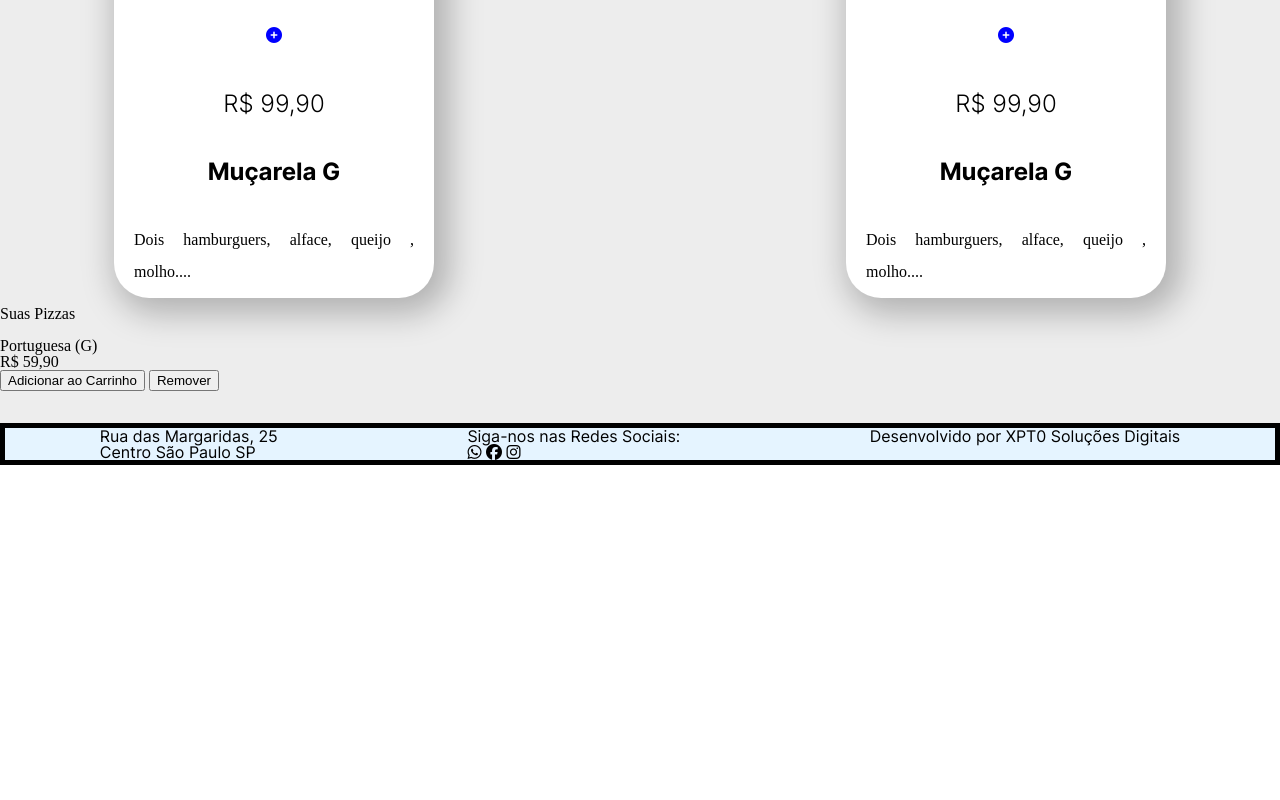
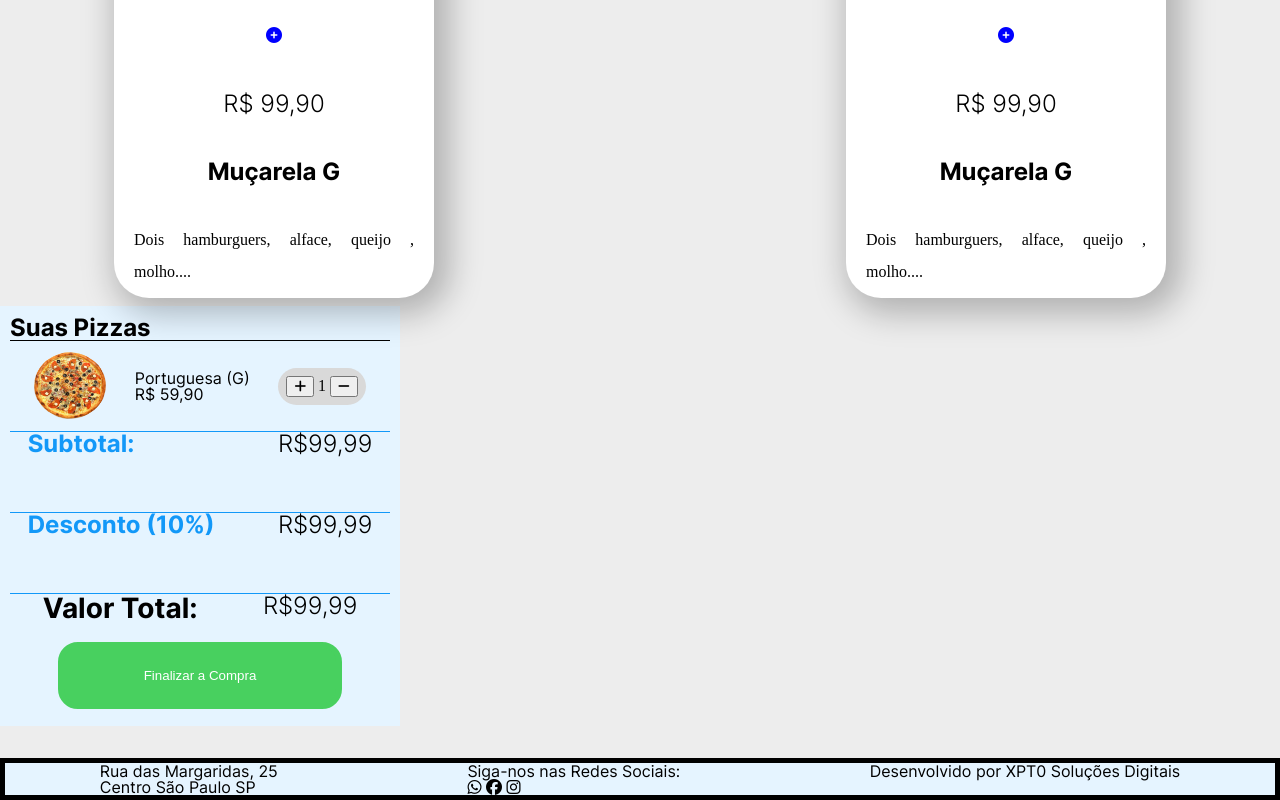
Before and after one commit to MateusRochaMr133/Project-Pizzaria, a plain HTML site: page index.html in a window 1280 px wide. Shown: the part 1302-2102 px from the top of the page. Before the commit the page ends 1767 px from the top, so only its background shows below. Drawn offline with Linux system fonts and the light colour scheme.

Commit message:
Criação do carrinho

```diff
--- a/index.html
+++ b/index.html
@@ -11,6 +11,7 @@
     <link rel="stylesheet" href="./stylecss/carrinho.css">
     <link rel="stylesheet" href="./stylecss/style.css">
     <link rel="stylesheet" href="./stylecss/style01.css">
+    <link rel="stylesheet" href="">
     <script src="https://kit.fontawesome.com/54169e989a.js" crossorigin="anonymous"></script>
 </head>
 
@@ -65,16 +66,44 @@
         </section>
 
         <aside class="carrinho">
-            <h1 class="carrinho__titulo">Suas Pizzas</h1>
+            <h1 class="carrinho__tx-tx--titulo">Suas Pizzas</h1>
             <div class="carrinho__item">
-                <img src="" alt="" class="carrinho__item-img">
-                <p class="carrrinho__item-descricao">Portuguesa (G)</p>
-                <p class="carrinho__item-preco">R$ 59,90</p>
-                <div class="carrrinho__qtd-controle">
-                    <button class="carrinho__item-adicionar">Adicionar ao Carrinho</button>
-                    <span class="carrinho__item-qtd"></span>
-                    <button class="carrinho__item-remover">Remover</button>
+                <img src="./img/img-produto01.png" alt="" class="carrinho__img">
+                <div class="carrinho_item--item-preço">
+                    <p class="carrinho__tx">Portuguesa (G)</p>
+                    <p class="carrinho__tx">R$ 59,90</p>
                 </div>
+                <div class="carrinho__qtd-controle">
+                    <button class="carrinho__btn btn--adicionar">
+                        <span class="fa-solid fa-plus"></span>
+                    </button>
+                    <span class="carrinho__qtd">1</span>
+                    <button class="carrinho__btn btn--remover">
+                        <span class="fa-solid fa-minus"></span>
+                    </button>
+                </div>
+            </div>
+
+            <div class="carrinho__calculos">
+                <div class="carrinho__txx">
+                    <p class="carrinho__tx-tx--item">Subtotal:</p>
+                    <span class="carrinho__tx-tx--valor">R$99,99</span>
+                </div>
+
+                <div class="carrinho__txx">
+                    <p class="carrinho__tx-tx--item">Desconto (10%)</p>
+                    <span class="carrinho__tx-tx--valor">R$99,99</span>
+                </div>
+
+                <div class="carrinho__txx">
+                    <p class="carrinho__tx-tx--total">Valor Total:</p>
+                    <span class="carrinho__tx-tx--valor-total">R$99,99</span>
+                </div>
+
+                <div class="carrinho__btn_button">
+                    <button class="carrinho__btn-btn--finalizar-compra">Finalizar a Compra</button>
+                </div>
+
             </div>
         </aside>
     </main>
--- a/stylecss/carrinho.css
+++ b/stylecss/carrinho.css
@@ -0,0 +1,94 @@
+.carrinho {
+    background-color: var(--preset--color--baby-blue);
+    padding: 10px;
+    width: 380px;
+    height: 400px;
+    gap: 10px;
+}
+
+
+.carrinho__tx-tx--titulo {
+    font-family: "InterBold";
+    font-size: 24px;
+}
+
+.carrinho__item {
+    border-top: 1px solid var(--preset--color--black);
+    display: flex;
+    justify-content: space-around;
+    align-items: center;
+    padding: 10px;
+}
+
+.carrinho_item--item-preço {
+
+}
+
+.carrinho__img {
+    width: 72px;
+    height: 70px;
+}
+
+.carrinho__tx {
+    font-family: "InterRegular";
+    font-size: 16px;
+    /* display: flex; */
+    flex-direction: column;
+}
+
+.carrinho__qtd-controle {
+    border-radius: 20px;
+    background-color: var(--preset--color--dark-gray);
+    padding: 8px;
+}
+
+.carrinho__calculos {
+    display: flex;
+    flex-direction: column;
+    justify-content: center;
+}
+
+.carrinho__txx {
+    border-top: 1px solid var(--preset--color--blue);
+    display: flex;
+    justify-content: space-around;
+}
+
+.carrinho__tx-tx--item  {
+    width: 215px;
+    height: 80px;
+    color: var(--preset--color--blue);
+    font-family: "InterBold";
+    font-size: 24px;
+
+}
+
+.carrinho__tx-tx--valor {
+    color: var(--preset--color--black);
+    font-family: "InterLight";
+    font-size: 24px;
+}
+
+.carrinho__tx-tx--total {
+    font-family: "InterBold";
+    font-size: 28px;
+    stroke: black;
+}
+
+.carrinho__tx-tx--valor-total {
+    font-family: "InterLight";
+    font-size: 24px;
+}
+
+.carrinho__btn_button {
+    text-align: center;
+    margin: 20px;
+}
+
+.carrinho__btn-btn--finalizar-compra {
+    color: var(--preset--color--white);
+    background-color: var(--preset--color--green);
+    padding: 20px 80px;
+    border-radius: 20px;
+    border: 6px solid var(--preset--color--green);
+}
--- a/stylecss/style.css
+++ b/stylecss/style.css
@@ -1,17 +1,4 @@
-:root {
-    --preset--text-transform: uppercase;
-    --preset--color--black: #000000;
-    --preset--color--dark-gray: #D9D9D9;
-    --preset--color--light-gray: #EEEEEE;
-    --preset--color--white: #ffffff;
-    --preset--color--baby-blue: #E5F4FF;
-    --preset--color--blue: #1298F8;
-    --preset--color--green: #48D05F;
-    --preset--color--red: #E92929;
-}
-
 /* Topo - Header */
-
 .topo {
     font-size: 1.5rem;
     height: 136px;
--- a/stylecss/vars.css
+++ b/stylecss/vars.css
@@ -1,3 +1,28 @@
+/* Fontes */
+
+@font-face {
+    font-family: "InterBold";
+    src: url(../fontes/Inter-Bold.ttf);
+}
+
+@font-face {
+    font-family: "InterRegular";
+    src: url(../fontes/Inter-Regular.ttf);
+}
+
+@font-face {
+    font-family: "InterLight";
+    src: url(../fontes/Inter-Light.ttf);
+}
+
 :root {
-
+    --preset--text-transform: uppercase;
+    --preset--color--black: #000000;
+    --preset--color--dark-gray: #D9D9D9;
+    --preset--color--light-gray: #EEEEEE;
+    --preset--color--white: #ffffff;
+    --preset--color--baby-blue: #E5F4FF;
+    --preset--color--blue: #1298F8;
+    --preset--color--green: #48D05F;
+    --preset--color--red: #E92929;
 }
```
Also changed, not shown: img/favicon.ico (added).
